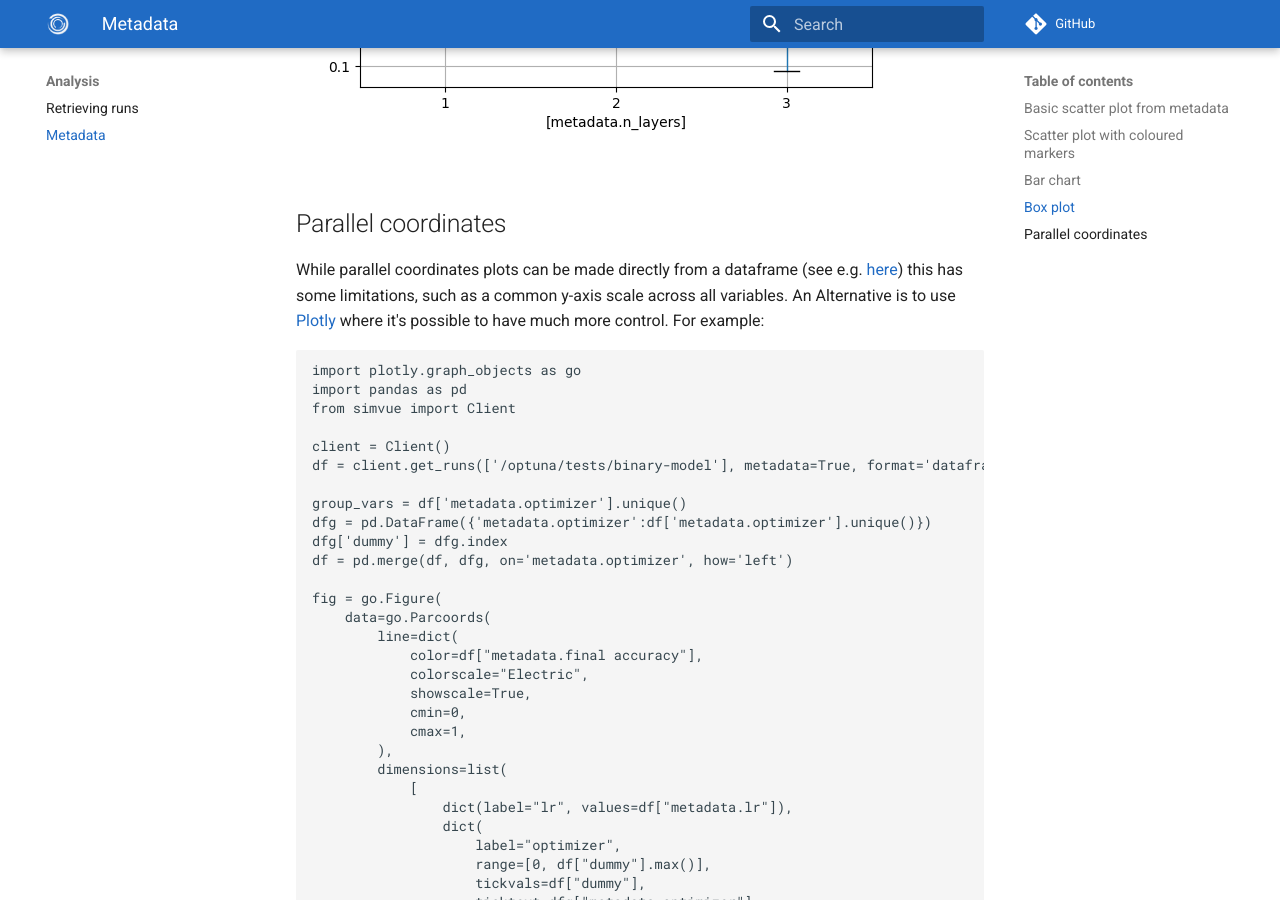
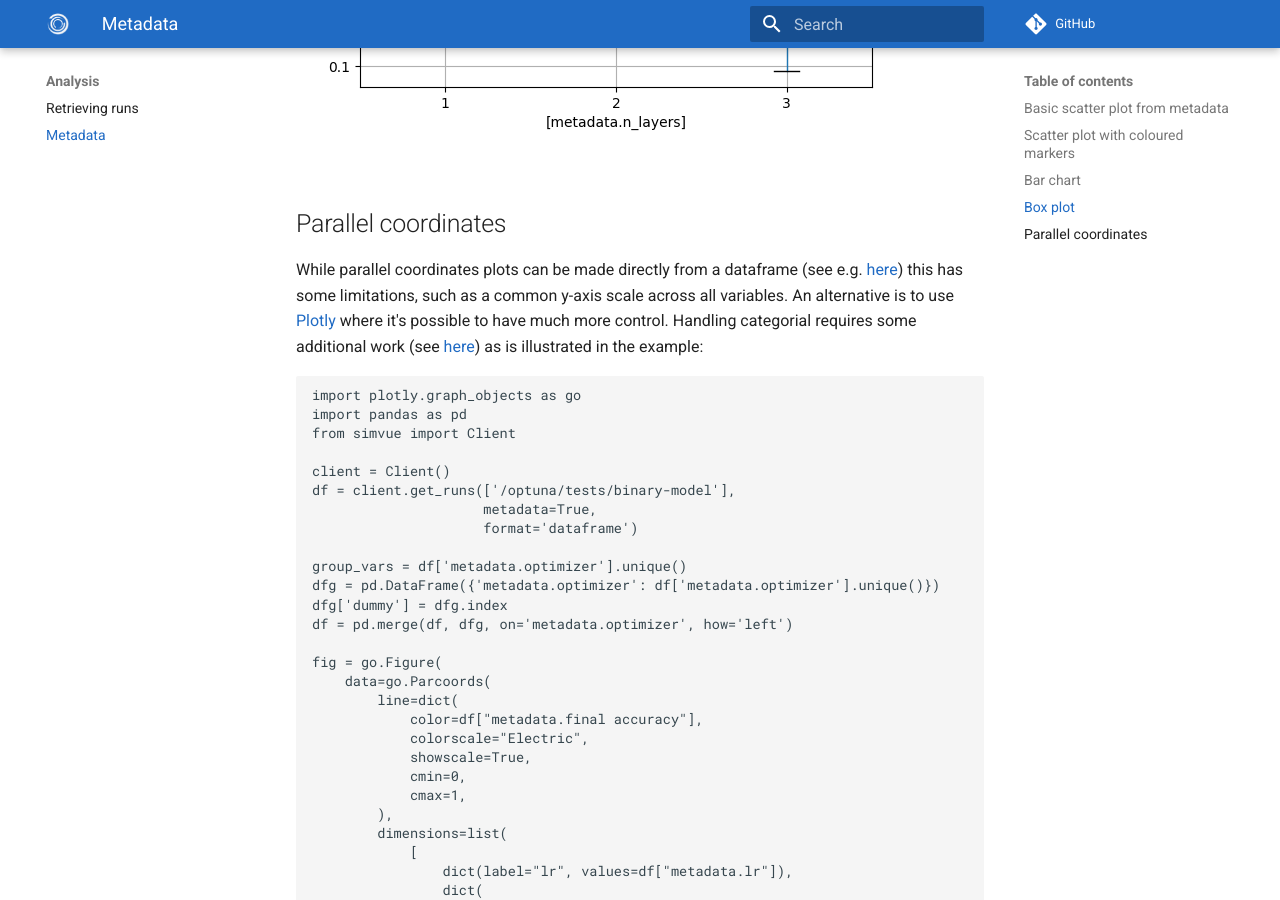
Before and after one commit to simvue-io/docs, an MkDocs documentation site: the page built from docs/analysis/metadata.md, in a window 1280 px wide and 900 px high, scrolled down 3732 px. Built offline with MkDocs 1.6.1 and Material for MkDocs 9.7.7, drawn with Linux system fonts in a browser that asks for light colours.

Commit message:
Minor tidying, refer to source of handling categorial data

````diff
--- a/docs/analysis/metadata.md
+++ b/docs/analysis/metadata.md
@@ -73,18 +73,22 @@ This results in the following plot:
 ## Parallel coordinates
 While parallel coordinates plots can be made directly from a dataframe
 (see e.g. [here](https://pandas.pydata.org/docs/reference/api/pandas.plotting.parallel_coordinates.html)) this has some
-limitations, such as a common y-axis scale across all variables. An Alternative is to use [Plotly](https://plotly.com/python/parallel-coordinates-plot/)
-where it's possible to have much more control. For example:
+limitations, such as a common y-axis scale across all variables. An alternative is to use [Plotly](https://plotly.com/python/parallel-coordinates-plot/)
+where it's possible to have much more control. Handling categorial requires some additional work (see [here](https://stackoverflow.com/a/64146570))
+as is illustrated in the
+example:
 ```
 import plotly.graph_objects as go
 import pandas as pd
 from simvue import Client
 
 client = Client()
-df = client.get_runs(['/optuna/tests/binary-model'], metadata=True, format='dataframe')
+df = client.get_runs(['/optuna/tests/binary-model'],
+                     metadata=True,
+                     format='dataframe')
 
 group_vars = df['metadata.optimizer'].unique()
-dfg = pd.DataFrame({'metadata.optimizer':df['metadata.optimizer'].unique()})
+dfg = pd.DataFrame({'metadata.optimizer': df['metadata.optimizer'].unique()})
 dfg['dummy'] = dfg.index
 df = pd.merge(df, dfg, on='metadata.optimizer', how='left')
 
````
